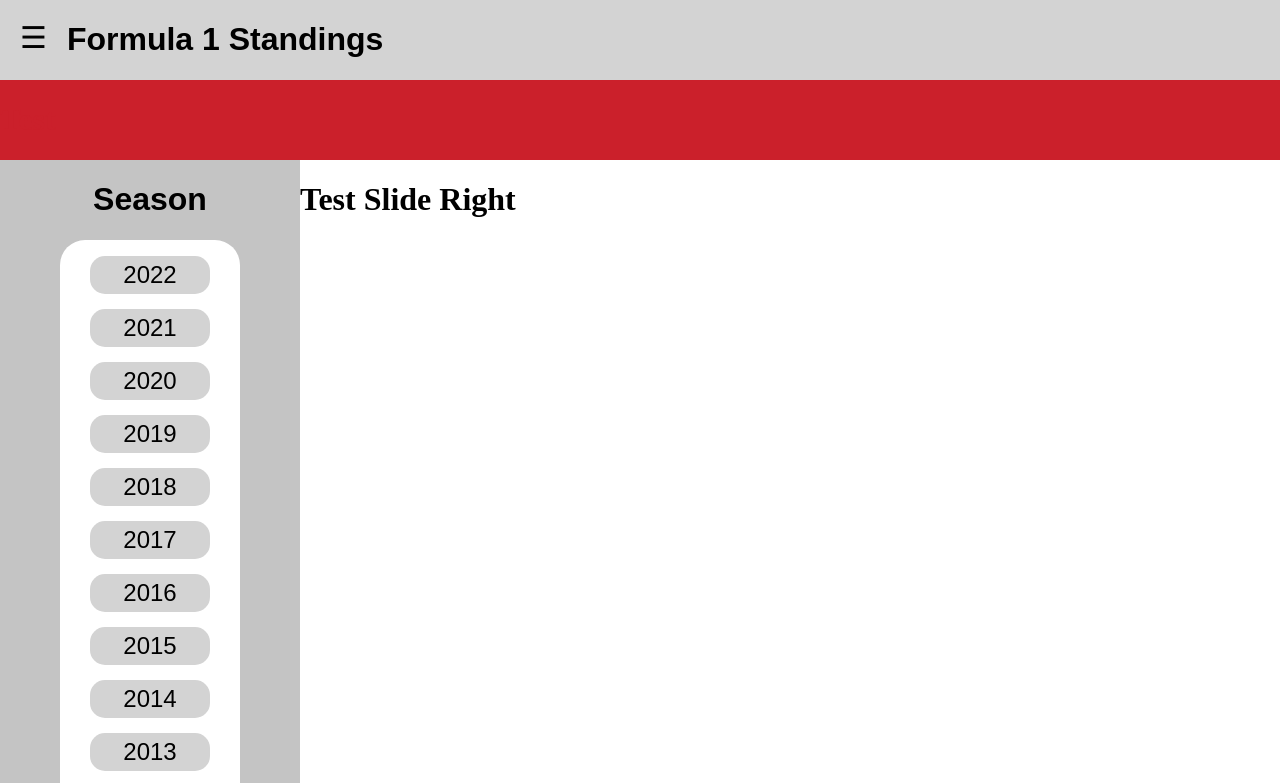
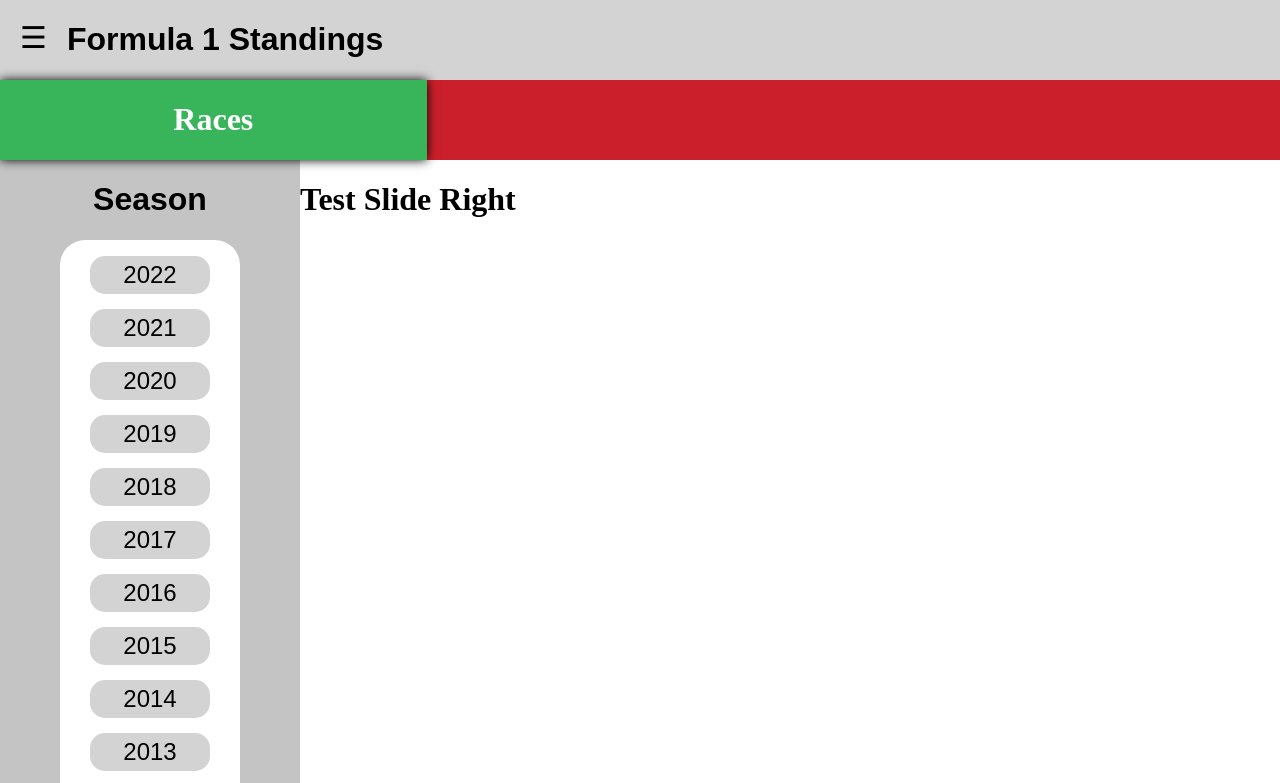
Before and after one commit to Victor-Park/ajax-project, a website: page index.html in a window 1280 px wide. Shown: the top 783 px of the page. Drawn offline with Linux system fonts and the light colour scheme.

Commit message:
Create a tab named Races that is 1/3 width of the page, with green background and white font

```diff
--- a/css/layout.css
+++ b/css/layout.css
@@ -11,7 +11,7 @@
 }
 
 .column-third {
-  width: calc(1 / 3);
+  width: calc(100% / 3);
 }
 
 .column-full {
--- a/css/styles.css
+++ b/css/styles.css
@@ -34,6 +34,20 @@
   border-radius: 15px;
 }
 
+.tab {
+  background-color: #cb202b;
+  color: black;
+  text-align: center;
+}
+
+.tab-active {
+  background-color: #38b45b;
+  color: white;
+  box-shadow: 0 0 10px black;
+  z-index: 2;
+  text-align: center;
+}
+
 .year-container::-webkit-scrollbar {
   display: none;
 }
--- a/index.html
+++ b/index.html
@@ -19,8 +19,8 @@
         </div>
       </div>
       <div class="row red">
-        <div class="column-third">
-          <h1 style="color:#cb202b">Test</h1>
+        <div class="column-third tab-active">
+          <h1 class="race-tab-header">Races</h1>
         </div>
         <div class="column-third"></div>
         <div class="column-third"></div>
```
